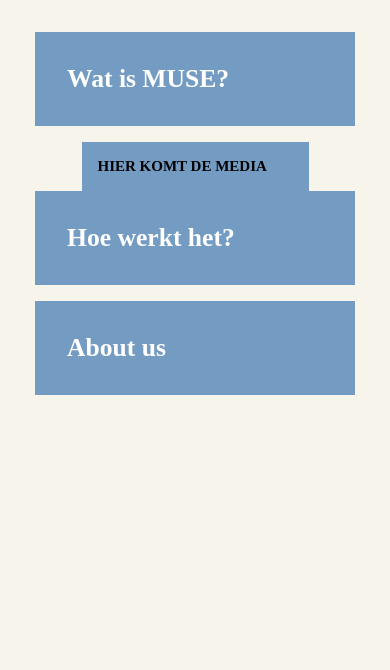
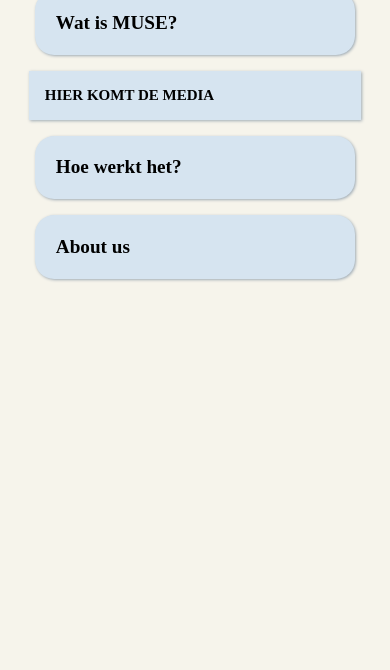
Before and after one commit to PepijnTEW/M8-BO-Muse-Software, a plain HTML site: page Website/index.html in a window 390 px wide. Shown: the part 174-844 px from the top of the page. Drawn offline with Linux system fonts and the light colour scheme.

Commit message:
made some styling changes

```diff
--- a/Website/style/style.css
+++ b/Website/style/style.css
@@ -21,7 +21,7 @@
 .header{
   width: 90vw;
   margin: auto;
-  background-color:#4682A9;
+  background-color:#163172;
   font-family: "CustomFont";
   color: #fff;
   text-shadow: 1px 1px black;
@@ -31,47 +31,27 @@
   font-size: 1.4rem;
 }
 
-.Info{
-  background-color: #749BC2;
-  width: 20rem;
-  font-size: 1rem;
-  padding: 1rem;
-}
-
-
 .Boxes-Flex{
   display: flex;
   flex-wrap: wrap;
   width: 90vw;
   margin: 1rem auto;
   justify-content: space-between;
-  background-color: #F6F4EB;
 }
 .Media{
-  background-color: #749BC2;
+  background-color: #D6E4F0;
+  box-shadow: 1px 1px 3px #9eaab4;
   padding: 1rem;
+  margin-bottom: 1rem;
   width: 50%;
 }
 
-.How-Does-It-Work{
-  background-color: #749BC2;
+.Box-Style {
+  background-color: #D6E4F0;
+  box-shadow: 1px 1px 3px #9eaab4;
+  border-radius: 1.2rem;
   padding: 1rem;
-  font-size: 1rem;
-  width: 20rem;
-  height: 15rem;
-}
-
-.About-Us{
-  background-color: #749BC2;
-  font-size: 1rem;
-  padding: 1rem;
-  width: 20rem;
-}
-/* Algemene box stijl */
-.Box-Style {
-  background-color: #749BC2;
-  padding: 1rem;
-  font-size: 1rem;
+  font-size: 1.2rem;
   width: 20rem;
   height: auto;
   box-sizing: border-box;
@@ -82,24 +62,27 @@
   flex-direction: column;
   width: 20rem;
 }
-/* Mobiel gedrag */
-@media (max-width: 970px) {
+
+@media (max-width: 970px) { /* voor de mobiel*/
+  .header{
+    font-size: 1rem;
+  }
   .box-toggle {
-    background-color: #749BC2;
-    color: white;
+    background-color: #D6E4F0;
     cursor: pointer;
-    padding: 1rem;
+    padding: 0.3rem;
   }
-
+  .Media{
+    width: 77vw;
+  }
   .box-toggle-button {
-    font-size: 1.6rem;
+    font-size: 1.2rem;
     font-weight: bold;
   }
 
   .box-content {
     display: none;
     margin-top: 1rem;
-    color: white;
   }
 
   .box-toggle.active .box-content {
@@ -118,13 +101,12 @@
     margin-top: 2rem;
   }
     .Box-Style {
-    width: 90vw; /* kleiner dan 100vw zodat het niet tegen de rand aanplakt */
+    width: 90vw;
     max-width: 20rem;
   }
 }
 
-/* Desktop gedrag */
-@media (min-width: 971px) {
+@media (min-width: 971px) { /* voor de buttons*/
   .box-toggle {
     cursor: default;
     pointer-events: none;
```
